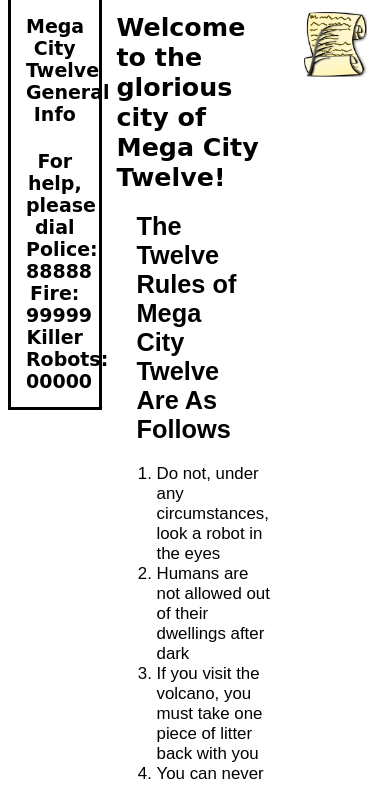
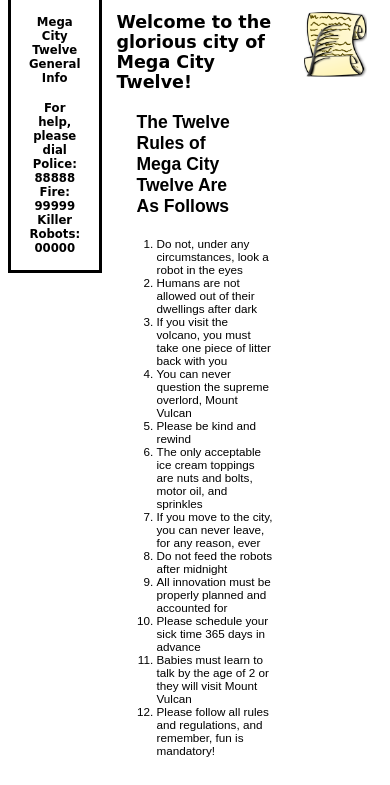
Before and after one commit to MJMahoneyCodes/IT1150, a plain HTML site: page LessonFour/index.html in a window 390 px wide. Shown: the part 59-844 px from the top of the page. Drawn offline with Linux system fonts and the light colour scheme; a web font is replaced by a local one.

Commit message:
Update styles.css
added media query to change font-size when the screen is smaller than 600 pixels. Affects main and aside font sizes. Also combined two previous media queries into the one I have now.

```diff
--- a/LessonFour/styles.css
+++ b/LessonFour/styles.css
@@ -83,6 +83,11 @@ nav, .asideHeading, .asideContent, .mainHeading {
   font-family: 'Chango', cursive;
   }
 
+@media screen and (min-width: 600px) {
+
+}
+
+
 /* All the .topnav are used from https://www.w3schools.com/howto/howto_js_topnav_responsive.asp */
 .topnav {
   overflow: hidden;
@@ -119,9 +124,6 @@ nav, .asideHeading, .asideContent, .mainHeading {
     float: right;
     display: block;
   }
-  }
-
-@media screen and (max-width: 600px) {
   .topnav.responsive {position: relative;}
   .topnav.responsive .icon {
     position: absolute;
@@ -133,5 +135,12 @@ nav, .asideHeading, .asideContent, .mainHeading {
     display: block;
     text-align: left;
   }
+  main {
+    font-size: 3vw;
   }
+
+  aside {
+    font-size: 2vw;
+  }
+}
 /* End of topnav styling*/
```
